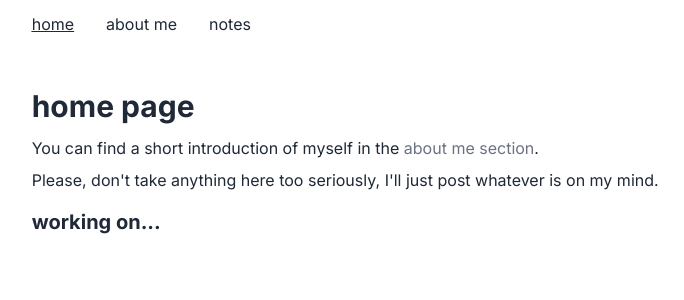
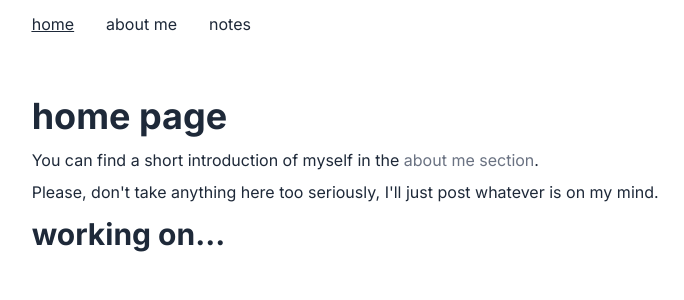
Before and after one commit to BrunZo/blog, a Next.js app: page / in a window 1280 px wide. Shown: the top 300 px of the page, without its empty margins (91-775 px from the left). Built offline with nearby package versions, Linux system fonts and the light colour scheme.

Commit message:
refactor: update tailwind to v4

```diff
--- a/package.json
+++ b/package.json
@@ -21,11 +21,12 @@
     "use-debounce": "^10.0.0"
   },
   "devDependencies": {
+    "@tailwindcss/postcss": "^4.1.14",
     "@types/node": "20.10.6",
     "@types/react": "18.2.46",
     "autoprefixer": "^10.4.16",
     "postcss": "^8.4.32",
-    "tailwindcss": "^3.4.0",
+    "tailwindcss": "^4.1.13",
     "typescript": "5.3.3"
   }
 }
--- a/postcss.config.js
+++ b/postcss.config.js
@@ -1,6 +1,6 @@
 module.exports = {
   plugins: {
-    tailwindcss: {},
+    "@tailwindcss/postcss": {},
     autoprefixer: {},
   },
 }
--- a/src/ui/global.css
+++ b/src/ui/global.css
@@ -1,6 +1,7 @@
-@tailwind base;
-@tailwind components;
-@tailwind utilities;
+@import "tailwindcss";
+
+@source "./src/**/*.{js,ts,jsx,tsx,mdx}";
+@source "./zettel/ui/**/*.{js,ts,jsx,tsx,mdx}";
 
 @import 'katex/dist/katex.min.css';
 
--- a/tailwind.config.js
+++ /dev/null
@@ -1,10 +0,0 @@
-/** @type {import('tailwindcss').Config} */
-module.exports = {
-  content: [
-    "./src/**/*.{js,ts,jsx,tsx,mdx}",
-  ],
-  theme: {
-    extend: {},
-  },
-  plugins: []
-}
```
Also changed, not shown: 1 other file (tests, documents, lock files or other folders).
